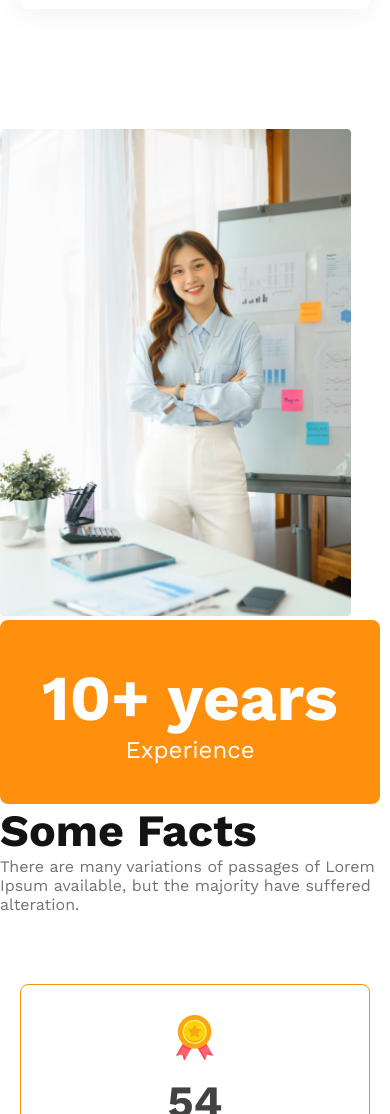
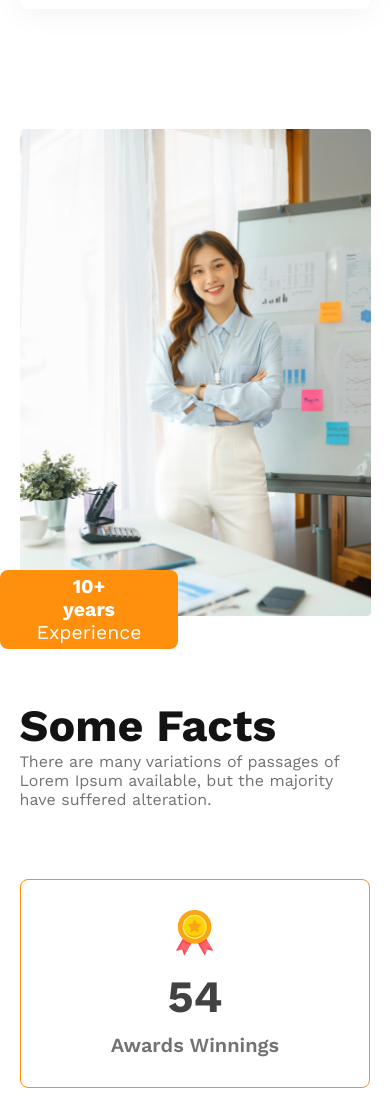
Before and after one commit to SiamIslamSagor/my-g3-architects-resources, a plain HTML site: page index.html in a window 390 px wide. Shown: the part 3640-4754 px from the top of the page. Drawn offline with nearby package versions, Linux system fonts and the light colour scheme.

Commit message:
added some responsiveness

```diff
--- a/index.html
+++ b/index.html
@@ -80,16 +80,16 @@
             <div class="features-img">
                 <img src="images/architect.png" alt="">
                 <div class="ten-years-badge">
-                    <h2>10+ years</h2>
-                    <p>Experience</p>
+                    <h2 class="res-txt">10+ years</h2>
+                    <p class="res-txt">Experience</p>
                 </div>
             </div>
         </section>
 
         <!-- =============facts section start============= -->
         <section class="facts">
-            <h3 class="section-title">Some Facts</h3>
-            <p class="text-light-gray">There are many variations of passages of Lorem Ipsum available, but the majority
+            <h3 class="section-title mobile-responsiv">Some Facts</h3>
+            <p class="text-light-gray mobile-responsiv">There are many variations of passages of Lorem Ipsum available, but the majority
                 have suffered alteration.</p>
             <div class="facts-card-container">
                 <div class="card">
--- a/styles/architecr.css
+++ b/styles/architecr.css
@@ -162,6 +162,10 @@ main {
 }
 
 /* facts section */
+.mobile-responsiv{
+    margin: 0 5vw;
+}
+
 .facts-card-container {
     display: flex;
     justify-content: space-around;
@@ -224,14 +228,31 @@ main {
         flex-direction: column;
     }
 
+    /* main {
+        min-width: 95vw;
+        margin: 0 auto;
+    } */
+
     .features-img img{
         width: 90%;
-        margin-left: 0;
+        /* margin-left: 45px; */
+        margin: 0 5vw;
     }
 
     .ten-years-badge{
-        position: static;
-        max-width: 300px;
+        position: relative;
+        /* max-width: 300px; */
+        display: flex;
+        flex-direction: column;
+        align-items: center;
+        width: 20vw;
+        bottom: 50px;
+        padding: 5px 50px;
+    }
+
+    .ten-years-badge .res-txt {
+        /* width: 20%; */
+        font-size: 5vw;
     }
 
     .teams-img-container {
@@ -256,6 +277,15 @@ main {
         padding: 50px;
     }
 
+    .facts-card-container {
+        justify-content: center;
+    }
+
+    .features-img img{
+        margin: 0 10vw;
+    }
+
+
     nav,
     .teams-container,
     .features,
```
